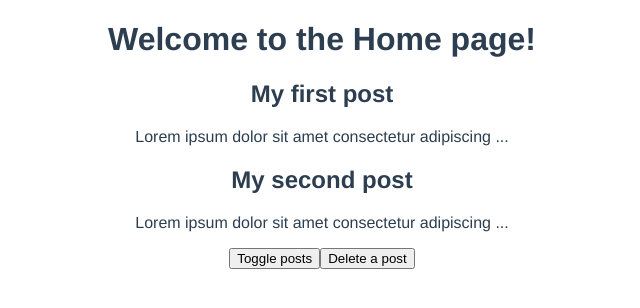
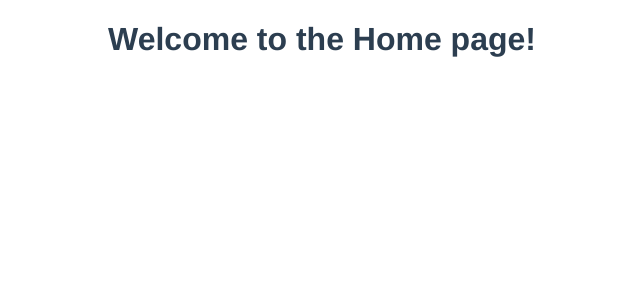
Before and after one commit to DiegoVargasM/Vue_Lessons, a Vue app in the folder L5-Composition-API/dojo-blog/: page / in a window 1280 px wide. Shown: the top 308 px of the page, without its empty margins (318-958 px from the left). Built offline with nearby package versions, Linux system fonts and the light colour scheme.

Commit message:
Delete buttons and hardcoded data

```diff
--- a/L5-Composition-API/dojo-blog/src/views/Home.vue
+++ b/L5-Composition-API/dojo-blog/src/views/Home.vue
@@ -1,9 +1,7 @@
 <template>
   <div class="home">
     <h1>Welcome to the Home page!</h1>
-    <PostList v-if="showPosts" :posts="posts" />
-    <button @click="showPosts = !showPosts">Toggle posts</button>
-    <button @click="posts.pop()">Delete a post</button>
+    <PostList :posts="posts" />
   </div>
 </template>
 
@@ -15,24 +13,10 @@ export default {
   name: "Home",
   components: { PostList },
   setup() {
-    const posts = ref([
-      {
-        title: "My first post",
-        body:
-          "Lorem ipsum dolor sit amet consectetur adipiscing elit platea sociis, ligula penatibus velit sagittis lacus felis nam ad, vel malesuada tempor vulputate parturient phasellus porttitor fringilla. Vestibulum torquent at tristique potenti purus montes ultrices elementum quisque, senectus dictum sed condimentum pretium habitasse taciti nullam nulla per, nibh est urna mollis nunc facilisi lobortis praesent. Class lacinia libero metus in curae natoque iaculis pellentesque cursus, aliquam cum blandit ullamcorper tempus venenatis pulvinar hac, justo nascetur mus congue dictumst placerat odio massa. Augue convallis quam interdum sociosqu laoreet eros arcu ridiculus, sodales tincidunt mauris mi non morbi nec enim gravida, imperdiet lectus netus bibendum scelerisque mattis accumsan. A fames litora egestas luctus ultricies dis duis rutrum, hendrerit orci himenaeos maecenas magnis quis etiam suspendisse, semper volutpat erat posuere fermentum auctor euismod. Rhoncus ante conubia proin commodo aptent ornare sollicitudin, feugiat faucibus dignissim facilisis fusce porta eleifend, ut et eu nostra consequat diam.",
-        id: 1,
-      },
-      {
-        title: "My second post",
-        body:
-          "Lorem ipsum dolor sit amet consectetur adipiscing elit platea sociis, ligula penatibus velit sagittis lacus felis nam ad, vel malesuada tempor vulputate parturient phasellus porttitor fringilla. Vestibulum torquent at tristique potenti purus montes ultrices elementum quisque, senectus dictum sed condimentum pretium habitasse taciti nullam nulla per, nibh est urna mollis nunc facilisi lobortis praesent. Class lacinia libero metus in curae natoque iaculis pellentesque cursus, aliquam cum blandit ullamcorper tempus venenatis pulvinar hac, justo nascetur mus congue dictumst placerat odio massa. Augue convallis quam interdum sociosqu laoreet eros arcu ridiculus, sodales tincidunt mauris mi non morbi nec enim gravida, imperdiet lectus netus bibendum scelerisque mattis accumsan. A fames litora egestas luctus ultricies dis duis rutrum, hendrerit orci himenaeos maecenas magnis quis etiam suspendisse, semper volutpat erat posuere fermentum auctor euismod. Rhoncus ante conubia proin commodo aptent ornare sollicitudin, feugiat faucibus dignissim facilisis fusce porta eleifend, ut et eu nostra consequat diam.",
-        id: 2,
-      },
-    ]);
+    const posts = ref([]);
+    const error = ref(null);
 
-    const showPosts = ref(true);
-
-    return { posts, showPosts };
+    return { posts };
   },
 };
 </script>
```
